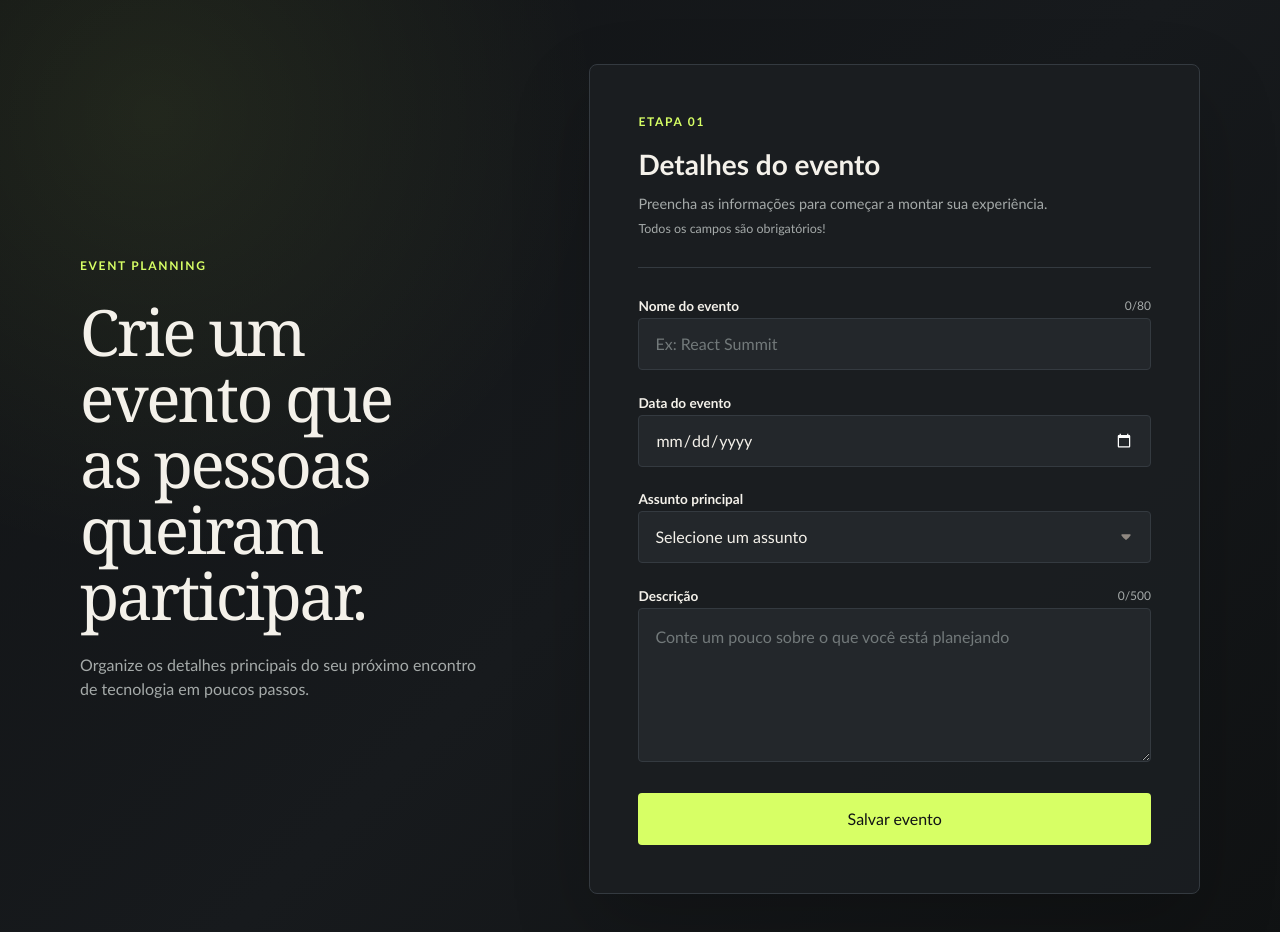
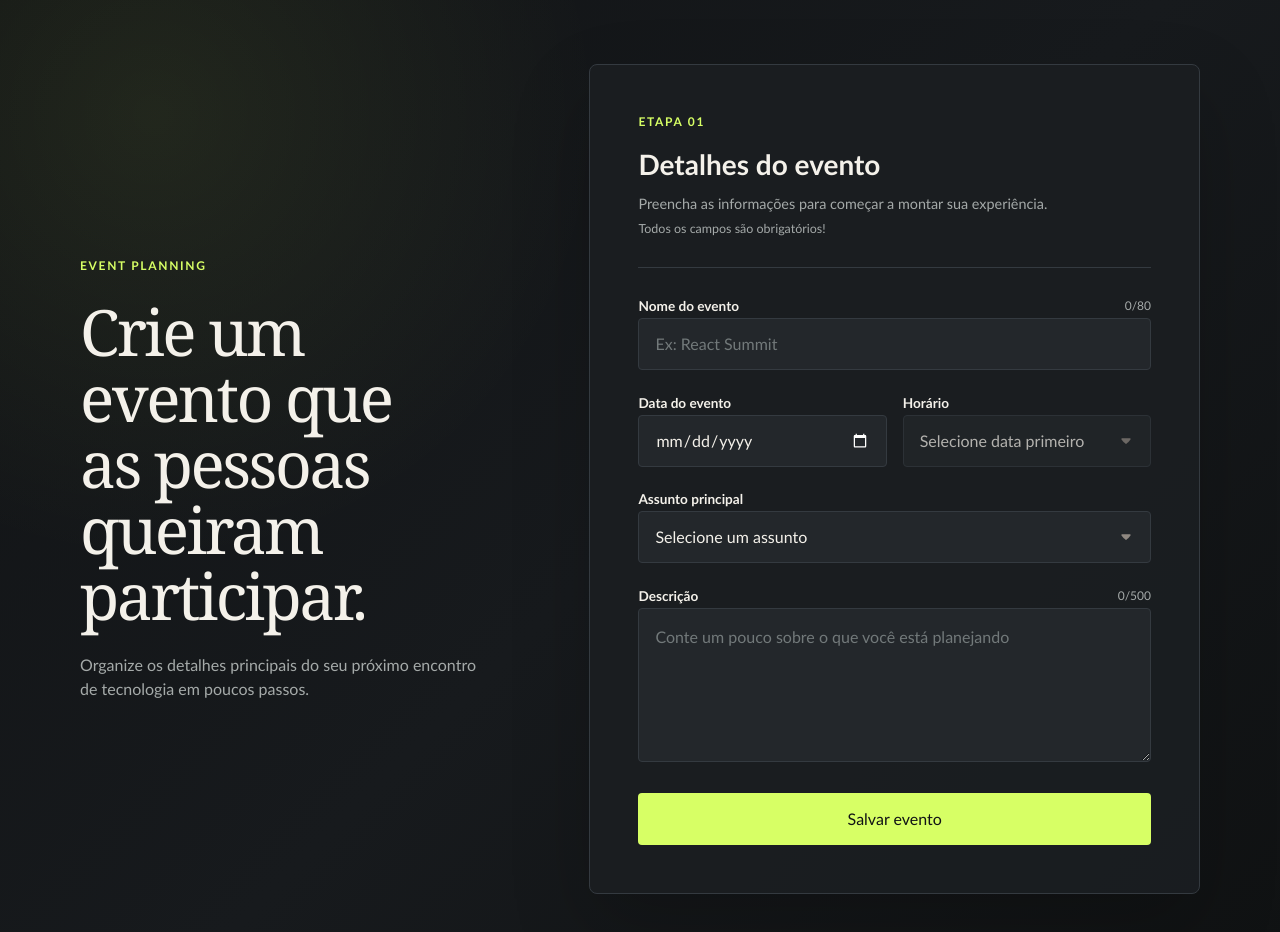
Before and after one commit to VictorMartinsD/react-forms, a React (Vite) app: page / in a window 1280 px wide. Shown: the top 932 px of the page. Built offline with nearby package versions, Linux system fonts and the light colour scheme.

Commit message:
feat: add date-based time selection

```diff
--- a/src/App.css
+++ b/src/App.css
@@ -124,6 +124,12 @@ form {
 
 .subject-fields.has-other {
   grid-template-columns: minmax(0, 1fr) minmax(0, 1fr);
+}
+
+.date-time-fields {
+  display: grid;
+  grid-template-columns: minmax(0, 1fr) minmax(0, 1fr);
+  gap: 1rem;
 }
 
 label {
@@ -258,4 +264,9 @@ button:active {
   .subject-fields.has-other {
     grid-template-columns: 1fr;
   }
+
+  .date-time-fields {
+    grid-template-columns: 1fr;
+    gap: 0.2rem;
+  }
 }
--- a/src/App.tsx
+++ b/src/App.tsx
@@ -7,6 +7,7 @@ import * as yup from "yup";
 type FormData = {
   name: string;
   date: string;
+  time: string;
   subject: string;
   otherSubject?: string;
   description: string;
@@ -27,6 +28,21 @@ function isSunday(dateValue: string) {
   return new Date(year, month - 1, day).getDay() === 0;
 }
 
+function getAvailableTimes(dateValue: string) {
+  if (!dateValue || isSunday(dateValue)) {
+    return [];
+  }
+
+  const [year, month, day] = dateValue.split("-").map(Number);
+  const dayOfWeek = new Date(year, month - 1, day).getDay();
+  const startHour = dayOfWeek === 6 ? 9 : 8;
+  const endHour = dayOfWeek === 6 ? 13 : 18;
+
+  return Array.from({ length: endHour - startHour + 1 }, (_, index) => {
+    return `${String(startHour + index).padStart(2, "0")}:00`;
+  });
+}
+
 const schema = yup.object({
   name: yup.string().trim().required("Nome é obrigatório").max(80, "O nome deve ter no máximo 80 caracteres"),
   date: yup
@@ -37,6 +53,13 @@ const schema = yup.object({
     })
     .test("not-sunday", "Domingos não estão disponíveis", (value) => {
       return !value || !isSunday(value);
+    }),
+  time: yup
+    .string()
+    .required("Horário é obrigatório")
+    .test("available-time", "Escolha um horário disponível", function (value) {
+      const { date } = this.parent as FormData;
+      return !value || getAvailableTimes(date).includes(value);
     }),
   subject: yup.string().required("Selecione um assunto"),
   otherSubject: yup.string().when("subject", {
@@ -59,12 +82,16 @@ export default function App() {
 
   const {
     control,
+    clearErrors,
     handleSubmit,
+    setError,
+    setValue,
     formState: { errors },
   } = useForm<FormData>({
     defaultValues: {
       name: "",
       date: "",
+      time: "",
       subject: "",
       otherSubject: "",
       description: "",
@@ -73,8 +100,10 @@ export default function App() {
   });
 
   const nameValue = useWatch({ control, name: "name" });
+  const dateValue = useWatch({ control, name: "date" });
   const subjectValue = useWatch({ control, name: "subject" });
   const descriptionValue = useWatch({ control, name: "description" });
+  const timeOptions = getAvailableTimes(dateValue);
 
   function onSubmit(data: FormData) {
     setIsSubmitted(true);
@@ -127,6 +156,7 @@ export default function App() {
             </span>
           </div>
 
+          <div className="date-time-fields">
             <div className="field-group">
               <label htmlFor="date">Data do evento</label>
               <Controller
@@ -143,10 +173,16 @@ export default function App() {
                     onChange={(event) => {
                       if (isSunday(event.target.value)) {
                         event.target.value = field.value;
+                        setError("date", {
+                          type: "validate",
+                          message: "Domingos não estão disponíveis",
+                        });
                         return;
                       }
 
+                      clearErrors("date");
                       field.onChange(event);
+                      setValue("time", "");
                     }}
                   />
                 )}
@@ -154,6 +190,35 @@ export default function App() {
               <span id="date-error" className="error">
                 {errors.date?.message}
               </span>
+            </div>
+
+            <div className="field-group">
+              <label htmlFor="time">Horário</label>
+              <Controller
+                control={control}
+                name="time"
+                render={({ field }) => (
+                  <select
+                    id="time"
+                    disabled={!dateValue || timeOptions.length === 0}
+                    aria-invalid={Boolean(errors.time)}
+                    aria-describedby={errors.time ? "time-error" : undefined}
+                    {...field}>
+                    <option value="" disabled>
+                      {dateValue ? "Selecione um horário" : "Selecione data primeiro"}
+                    </option>
+                    {timeOptions.map((time) => (
+                      <option key={time} value={time}>
+                        {time}
+                      </option>
+                    ))}
+                  </select>
+                )}
+              />
+              <span id="time-error" className="error">
+                {errors.time?.message}
+              </span>
+            </div>
           </div>
 
           <div className={`subject-fields${subjectValue === "other" ? " has-other" : ""}`}>
```
Lines whose indentation alone changed are shown as unchanged.
